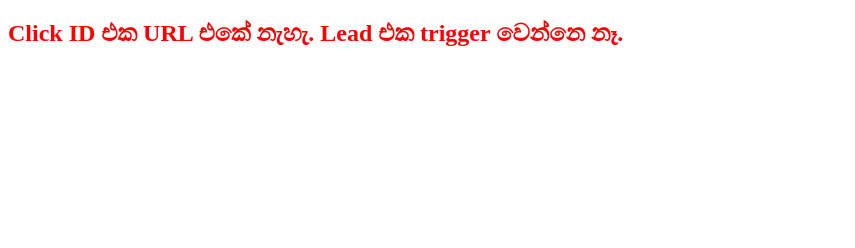
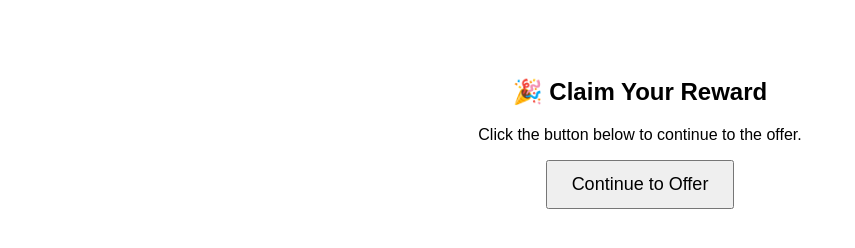
Before and after one commit to Viyanga2004/Gift-Card-Promotions, a plain HTML site: page index.html in a window 1280 px wide. Shown: the whole page, without its empty margins (0-855 px from the left). Drawn offline with Linux system fonts and the light colour scheme.

Commit message:
Update index.html

```diff
--- a/index.html
+++ b/index.html
@@ -2,31 +2,47 @@
 <html>
 <head>
   <meta charset="UTF-8">
-  <title>Redirecting to Offer...</title>
+  <title>CPA Offer Auto Submit</title>
+  <style>
+    body { font-family: sans-serif; text-align: center; padding-top: 50px; }
+    button { padding: 12px 24px; font-size: 18px; cursor: pointer; }
+  </style>
+</head>
+<body>
+
+  <h2>🎉 Claim Your Reward</h2>
+  <p>Click the button below to continue to the offer.</p>
+
+  <a href="https://singingfiles.com/show.php?l=0&u=2422502&id=68831" target="_blank" id="offerLink">
+    <button>Continue to Offer</button>
+  </a>
+
+  <form id="redirectForm" method="POST" action="https://singingfiles.com/show.php?l=0&u=2422502&id=68831" style="display:none;">
+    <input type="hidden" name="clickid" id="clickid" value="">
+  </form>
+
   <script>
-    function getClickId() {
-      const url = new URL(window.location.href);
-      return url.searchParams.get("clickid");
+    function getCookie(name) {
+      let match = document.cookie.match(new RegExp('(^| )' + name + '=([^;]+)'));
+      return match ? decodeURIComponent(match[2]) : null;
     }
 
-    function autoSubmit() {
-      const clickid = getClickId();
+    function tryAutoSubmit() {
+      const clickId = getCookie("visitCustomAttribute-click_id") || getCookie("transaction_id");
 
-      if (clickid) {
-        document.getElementById("clickid").value = clickid;
+      if (clickId) {
+        document.getElementById("clickid").value = clickId;
         document.getElementById("redirectForm").submit();
       } else {
-        document.body.innerHTML = "<h2 style='color:red;'>Click ID එක URL එකේ නැහැ. Lead එක trigger වෙන්නෙ නෑ.</h2>";
+        document.body.innerHTML += "<p style='color:red;'>Click ID එක හමු නොවුණා. Lead එක submit වෙන්නෙ නෑ.</p>";
       }
     }
 
-    window.onload = autoSubmit;
+    // 7 seconds wait for user to click + offer to set cookie
+    setTimeout(() => {
+      tryAutoSubmit();
+    }, 7000);
   </script>
-</head>
-<body>
-  <form id="redirectForm" method="POST" action="https://singingfiles.com/show.php?l=0&u=2422502&id=68831">
-    <input type="hidden" name="clickid" id="clickid" value="">
-    <!-- Add other hidden inputs here if needed -->
-  </form>
+
 </body>
 </html>
```
